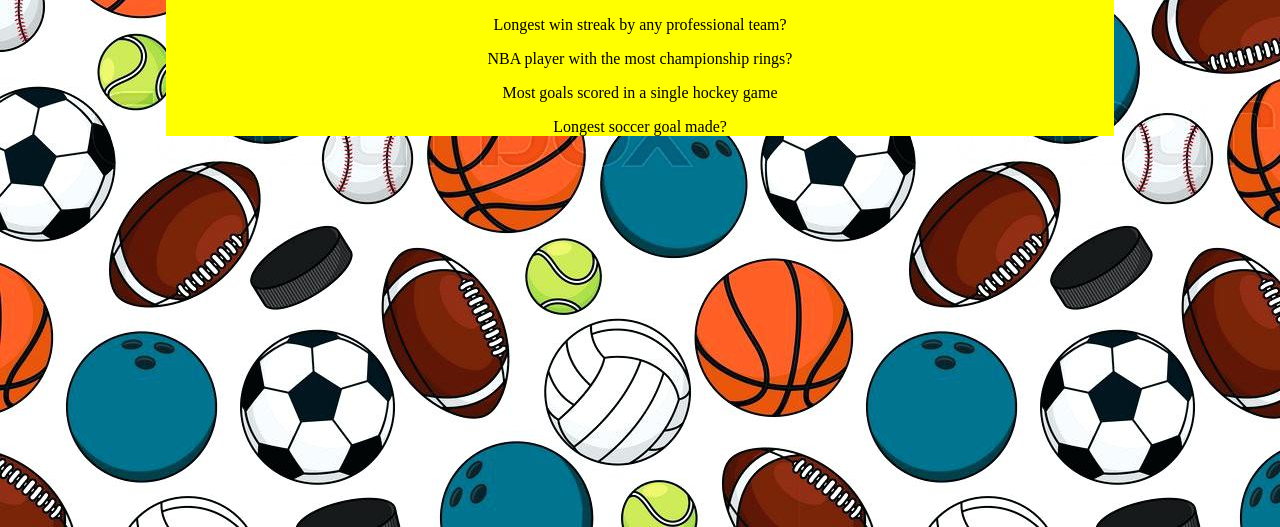
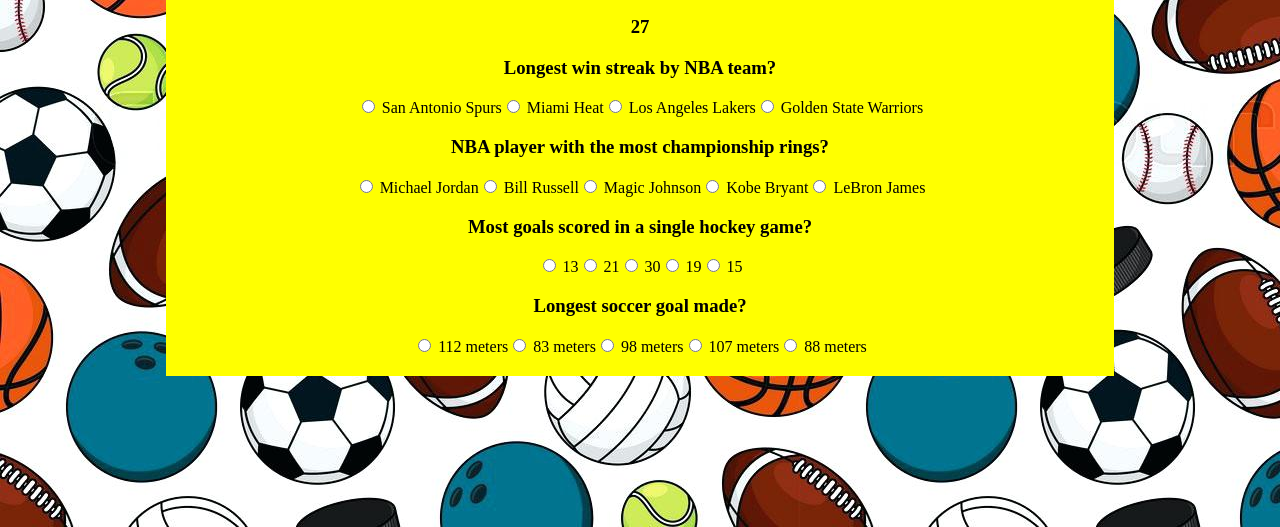
Before and after one commit to gkarmo/TriviaGame, a plain HTML site: page index.html in a window 1280 px wide. Both pictures are taken after a click on the button "Start". Shown: the part 273-800 px from the top of the page. Drawn offline with nearby package versions, Linux system fonts and the light colour scheme; a web font is replaced by a local one.

Commit message:
playing with radio buttons

```diff
--- a/assets/css/style.css
+++ b/assets/css/style.css
@@ -6,14 +6,14 @@ body {
 .big-container {
     margin:auto;
     width:75%;
+    text-align: center;
 }
-
 
 
 .game {
     background-color:#ffff00;
     text-align: center;
-
+    padding-bottom: 20px;
 }
 
 
--- a/assets/javascript/app.js
+++ b/assets/javascript/app.js
@@ -1,34 +1,112 @@
+
+var questionsArr = [{
+
+        question: "Longest win streak by NBA team?",
+        answers: ["San Antonio Spurs", "Miami Heat", "Los Angeles Lakers", "Golden State Warriors"],
+        rightAnswer: "Los Angeles Lakers"
+    },
+    {
+        question: "NBA player with the most championship rings?",
+        answers: ["Michael Jordan", "Bill Russell", "Magic Johnson", "Kobe Bryant", "LeBron James"],
+        rightAnswer: "Bill Russell"
+    },
+    {
+        question: "Most goals scored in a single hockey game?",
+        answers: [13,21,30,19,15],
+        rightAnswer: 21
+    },
+    {
+        question: "Longest soccer goal made?",
+        answers: ["112 meters", "83 meters", "98 meters", "107 meters", "88 meters"],
+        rightAnswer: "98 meters"
+    }]
 var gameDiv = $("#game-body");
 
-var questionsObj = {
-    q1: "Longest win streak by any professional team?",
-    q2: "NBA player with the most championship rings?",
-    q3: "Most goals scored in a single hockey game",
-    q4: "Longest soccer goal made?"
+var counter = 30;
 
-}
+var timer;
 
-// var questionsArr = ["Longest win streak by any professional team?", "NBA player with the most championship rings?", "Most goals scored in a single hockey game", "Longest soccer goal made?"];
+var clock;
+
+correctAnswer = 0;
+
+wrongAnswer = 0;
+
+unanswered = 0;
+
+function countdown() {
+
+    counter--;
+
+    $("#timer").text(counter);
+
+
+    if (counter === 0) {
+
+        resultPage();
+
+    }
+  }
+
+  function startTime() {
+    clock = setInterval(countdown, 1000);
+  }
+
+
+  function resultPage() {
+
+    gameDiv.empty();
+
+    var endMsg = $("<h3>");
+    endMsg.text("Game Over Big Fella");
+
+    var corAns = $("<p>");
+    corAns.text("Correct Answer: " + correctAnswer);
+
+    var wrongAns = $("<p>");
+    wrongAns.text("Incorrect Answer: " + wrongAnswer);
+
+    var unAns = $("<p>");
+    unAns.text("Unaswered: " + unanswered);
+
+    gameDiv.append(endMsg);
+    gameDiv.append(corAns);
+    gameDiv.append(wrongAns);
+    gameDiv.append(unAns);
+
+
+  }
+
 
 $(document).ready(function(){
+
 
     $("#start").on("click", function(){
 
         $("#start").hide();
 
-        var question1 = $("<p>" + questionsObj.q1 + "</p>");
-        var question2 = $("<p>" + questionsObj.q2 + "</p>");
-        var question3 = $("<p>" + questionsObj.q3 + "</p>");
-        var question4 = $("<p>" + questionsObj.q4 + "</p>");
+        countdown();
+        startTime();
 
-        gameDiv.append(question1);
-        gameDiv.append(question2);
-        gameDiv.append(question3);
-        gameDiv.append(question4);
+        for (var i = 0; i < questionsArr.length; i++) {
+            var theQuestion = $("<h3>");
+             gameDiv.append(theQuestion);
+            theQuestion.text(questionsArr[i].question);
+            for (var j = 0; j < questionsArr[i].answers.length; j++){
+            var theAnswers = $('<input type="radio" name='+ questionsArr[i].answers[j] +' > '+ questionsArr[i].answers[j] + '</input>');
+            //  theAnswers.text(questionsArr[i].answers);
+
+            gameDiv.append(theAnswers);
+            }
+
+
+        }
 
 
 
 
+
+
+       });
+
     });
-
-});
--- a/index.html
+++ b/index.html
@@ -20,8 +20,9 @@
     <div id="game-body" class="game">
         <h1 class="head">Sports Extravaganza</h1>
         <h3 id="timer"></h3>
-        <button id="start">Start</button>
+        <button id="start" class="start-button">Start</button>
     </div>
+
     </div>
 </div>
 </div>
```
